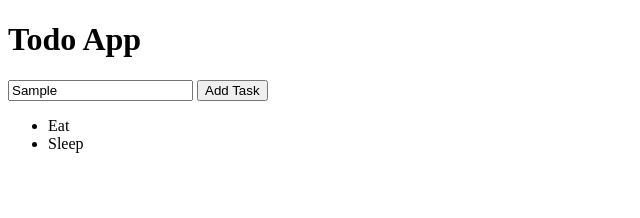
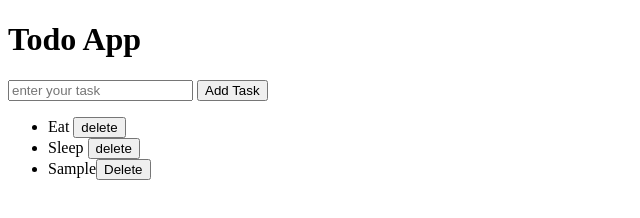
Before and after one commit to AmrutaKhande/web-learning, a plain HTML site: page Javascript/Part10/todo.html in a window 1280 px wide. Both pictures are taken after typing "Sample" into the empty fields and a click on the button "Add Task". Shown: the whole page, without its empty margins (0-640 px from the left). Drawn offline with Linux system fonts and the light colour scheme.

Commit message:
Simple Todo App

```diff
--- a/Javascript/Part10/todo.html
+++ b/Javascript/Part10/todo.html
@@ -4,14 +4,15 @@
     <meta charset="UTF-8">
     <meta name="viewport" content="width=device-width, initial-scale=1.0">
     <title>Todo App</title>
+    <link rel="stylesheet" href="todo.css">
 </head>
 <body>
     <h1>Todo App</h1>
     <input placeholder="enter your task">
     <button>Add Task</button>
     <ul>
-        <li>Eat</li>
-        <li>Sleep</li>
+        <li>Eat <button class="delete">delete</button></li>
+        <li>Sleep <button class="delete">delete</button></li>
     </ul>
     <script src="todo.js"></script>
 </body>
--- a/Javascript/Part10/todo.js
+++ b/Javascript/Part10/todo.js
@@ -1,3 +1,32 @@
 let btn = document.querySelector("button");
 let ul = document.querySelector("ul");
-let
+let input = document.querySelector("input");
+
+btn.addEventListener("click", function() {
+    let item = document.createElement("li");
+    item.innerText = input.value;
+
+    let delBtn = document.createElement("button");
+    delBtn.innerText = "Delete";
+    delBtn.classList.add("delete");
+
+    item.appendChild(delBtn);
+    ul.appendChild(item);
+    input.value = ""; // Clear the input field after adding the item
+});
+
+// let delBtns = document.querySelectorAll(".delete");
+// for (delBtn of delBtns) {
+//     delBtn.addEventListener("click", function(event) {
+//         let par = this.parentElement;
+//         par.remove(); // Remove the list item when the delete button is clicked
+//     });
+// }
+
+ul.addEventListener("click", function(event) {
+    if (event.target.nodeName === "BUTTON") {
+        let listItem = event.target.parentElement;
+        listItem.remove(); // Remove the list item when the delete button is clicked
+        console.log("deleted");
+    }
+});
```
